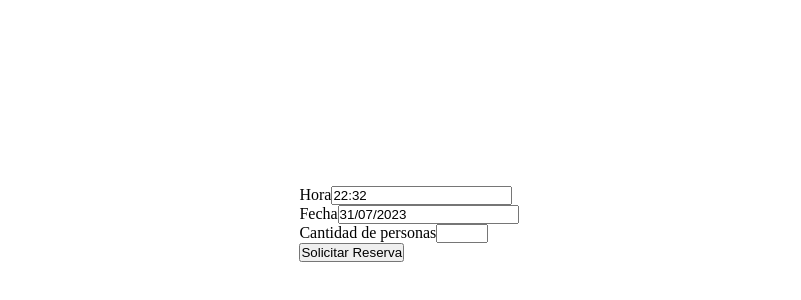
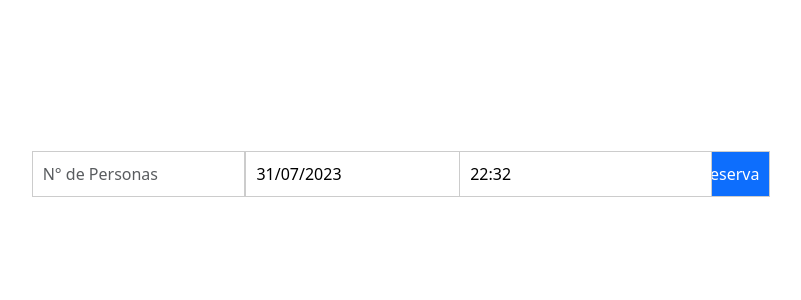
Before and after one commit to djauguust/Grupo2-TP3-Front-Restaurant-RollingCode, a React (Vite) app: page / in a window 1280 px wide. Shown: the part 26-326 px from the top of the page, without its empty margins (231-1032 px from the left). Built offline with nearby package versions, Linux system fonts and the light colour scheme.

Commit message:
Creo hoja de estilos para reservas

```diff
--- a/src/components/pages/reservas/Reservas.jsx
+++ b/src/components/pages/reservas/Reservas.jsx
@@ -4,6 +4,8 @@ import { useFormik, Field, ErrorMessage } from "formik";
 import * as Yup from "yup";
 import DatePicker from "react-datepicker";
 import "react-datepicker/dist/react-datepicker.css";
+import "bootstrap/dist/css/bootstrap.min.css";
+import "./reserva.css";
 
 const Reservas = () => {
   // Calendario
@@ -17,11 +19,11 @@ const Reservas = () => {
     nextDay.setDate(day.getDate() + 1);
     return nextDay;
   };
-  const filterMaxDay = ()=>{
-    const limitDate = new Date()
-    limitDate.setMonth(day.getMonth() + 1)
-    return limitDate
-  }
+  const filterMaxDay = () => {
+    const limitDate = new Date();
+    limitDate.setMonth(day.getMonth() + 1);
+    return limitDate;
+  };
 
   //Hora
   const [startTime, setStartTime] = useState(day);
@@ -39,7 +41,7 @@ const Reservas = () => {
     return hours >= 7 && hours <= 22;
   };
 
-  //Formik
+  //Formik y yup
   const initialValues = {
     time: convertToNumericTime(startTime),
     date: startDate,
@@ -71,21 +73,53 @@ const Reservas = () => {
 
   return (
     <>
-      <main
+      <main className="reservation-main">
+        <Container className="reservation-container">
+          <Row>
+            <Form
+              onSubmit={handleSubmit}
               style={{
-          height: "500px",
                 display: "flex",
                 justifyContent: "center",
                 alignItems: "center",
+                height:'400px'
               }}
             >
-        <Container>
-          <Row>
-            <Col>
-              <Form onSubmit={handleSubmit}>
+              <Col md={4}>
+                <Form.Group controlId="people">
+                  <Form.Control
+                    className="inputReservation"
+                    placeholder="N° de Personas"
+                    type="number"
+                    onChange={handleChange}
+                    value={values.people}
+                    required
+                    min={1}
+                    max={10}
+                  />
+                </Form.Group>
+              </Col>
+
+              <Col md={4}>
+                <Form.Group controlId="date">
+                  <DatePicker
+                    className="inputReservation"
+                    selected={startDate}
+                    onChange={handleDate}
+                    minDate={filterMinDay()}
+                    maxDate={filterMaxDay()}
+                    dateFormat="dd/MM/yyyy"
+                    filterDate={(date) => date.getDay() !== 1}
+                    value={values.date}
+                    required
+                  />
+                </Form.Group>
+              </Col>
+
+              <Col md={4}>
                 <Form.Group controlId="time">
-                  <Form.Label>Hora</Form.Label>
                   <DatePicker
+                    className="inputReservation"
                     selected={startTime}
                     onChange={handleTime}
                     showTimeSelect
@@ -98,39 +132,18 @@ const Reservas = () => {
                     required
                   />
                 </Form.Group>
+              </Col>
+              <Col>
+                <Button
+                  variant="primary"
+                  type="submit"
+                  className="inputReservation m-3"
 
-                <Form.Group controlId="date">
-                  <Form.Label>Fecha</Form.Label>
-                  <DatePicker
-                    selected={startDate}
-                    onChange={handleDate}
-                    minDate={filterMinDay()}
-                    maxDate={filterMaxDay()}
-                    dateFormat="dd/MM/yyyy"
-                    filterDate={(date) => date.getDay() !== 1}
-                    value={values.date}
-                    required
-                  />
-                </Form.Group>
-
-                <Form.Group controlId="people">
-                  <Form.Label>Cantidad de personas</Form.Label>
-                  <Form.Control
-                    type="number"
-                    onChange={handleChange}
-                    value={values.people}
-                    required
-                    min={1}
-                    max={10}
-
-                  />
-                </Form.Group>
-
-                <Button variant="primary" type="submit">
-                  Solicitar Reserva
+                >
+                  Reserva
                 </Button>
+              </Col>
             </Form>
-            </Col>
           </Row>
         </Container>
       </main>
--- /dev/null
+++ b/src/components/pages/reservas/reserva.css
@@ -0,0 +1,20 @@
+.reservation-main {
+  height: 100vh; /* Altura del 100% del viewport */
+  display: flex;
+  justify-content: center;
+  align-items: center;
+}
+
+.reservation-container {
+  height: 100%;
+  max-width: 600px;
+  display: flex;
+  flex-direction: column;
+  align-items: center;
+}
+
+.inputReservation{
+  border: 1px solid #ccc;
+  padding: 10px;
+  border-radius: 0;
+}
```
Lines whose indentation alone changed are shown as unchanged.
